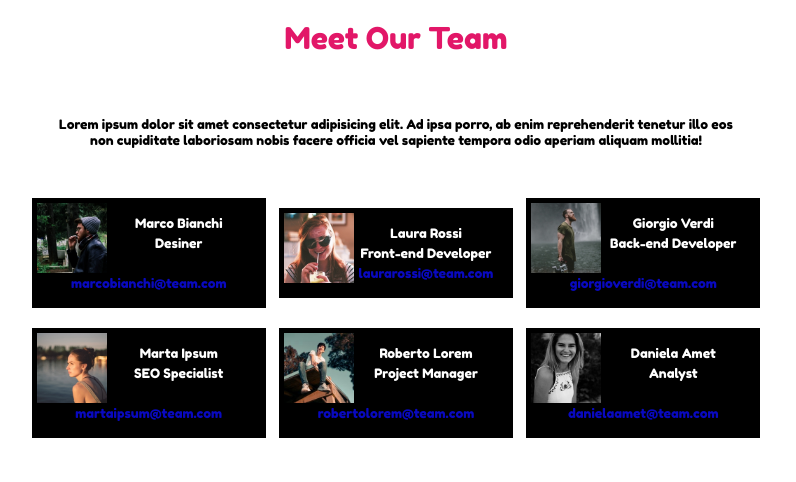
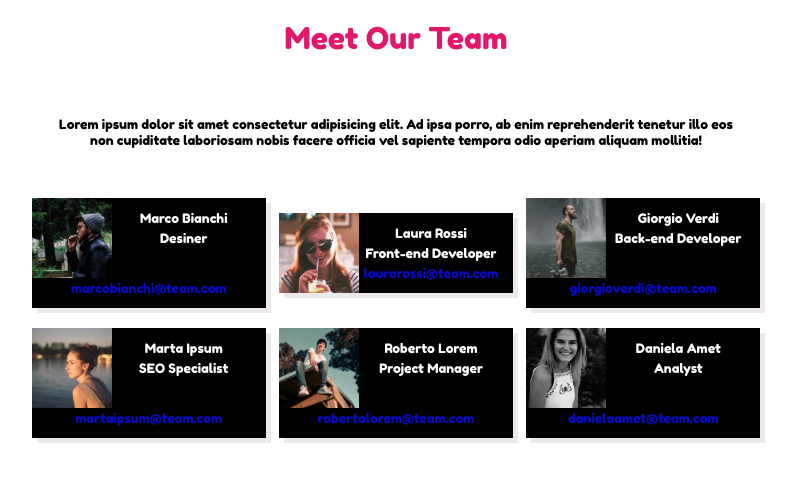
Before and after one commit to Emanuela91/html-css-float-cards, a plain HTML site: page index.html in a window 1280 px wide. Shown: the whole page, without its empty margins (244-1040 px from the left). Drawn offline with Linux system fonts and the light colour scheme.

Commit message:
correzione: immagine, ombreggiatura

```diff
--- a/css/style.css
+++ b/css/style.css
@@ -36,6 +36,7 @@
 }
 
 /* img rules */
+/* clearfix */
 section::after{
     content: "";
     display: table;
@@ -43,7 +44,7 @@ section::after{
 }
 
 section img {
-    width: 70px;
+    width: 80px;
     float: left;
     vertical-align: middle;
     display: inline-block;
@@ -57,8 +58,8 @@ section img {
     display: inline-block;
     vertical-align: middle;
     width: calc(30%);
-    padding: 5px;
     margin: 10px 5px;
+    box-shadow: 5px 5px #ede9e9;
 }
 
 .role{
@@ -67,6 +68,7 @@ section img {
     line-height: 20px;
 }
 
+/* email */
 a{
     color: rgb(9, 9, 191);
     text-decoration: none;
```
Also changed, not shown: index.html (+0 -9 lines).
